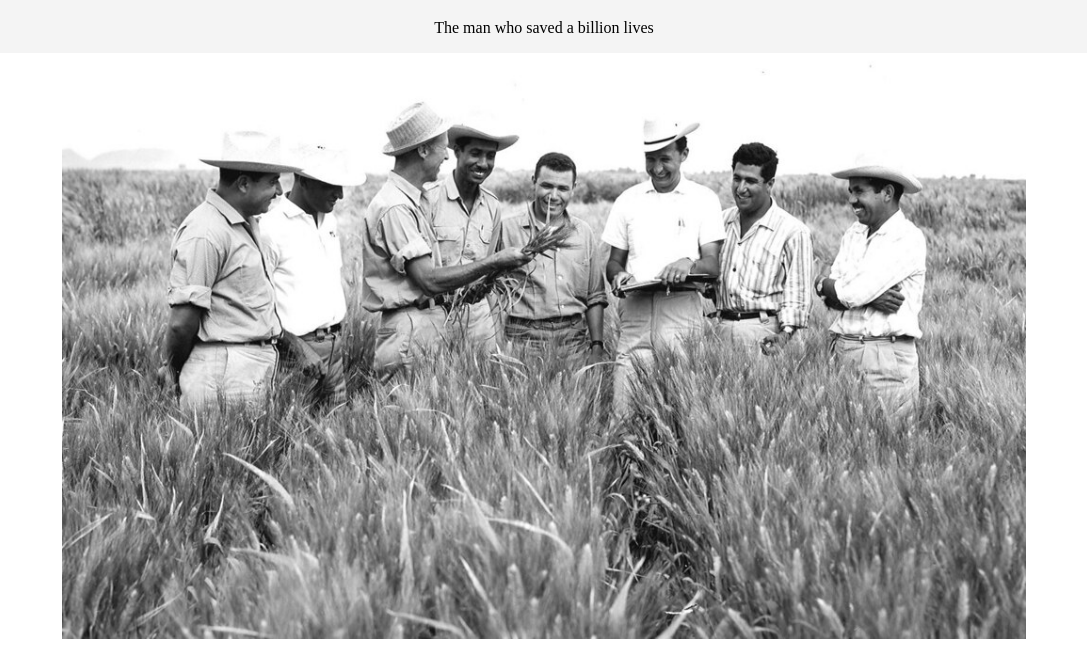
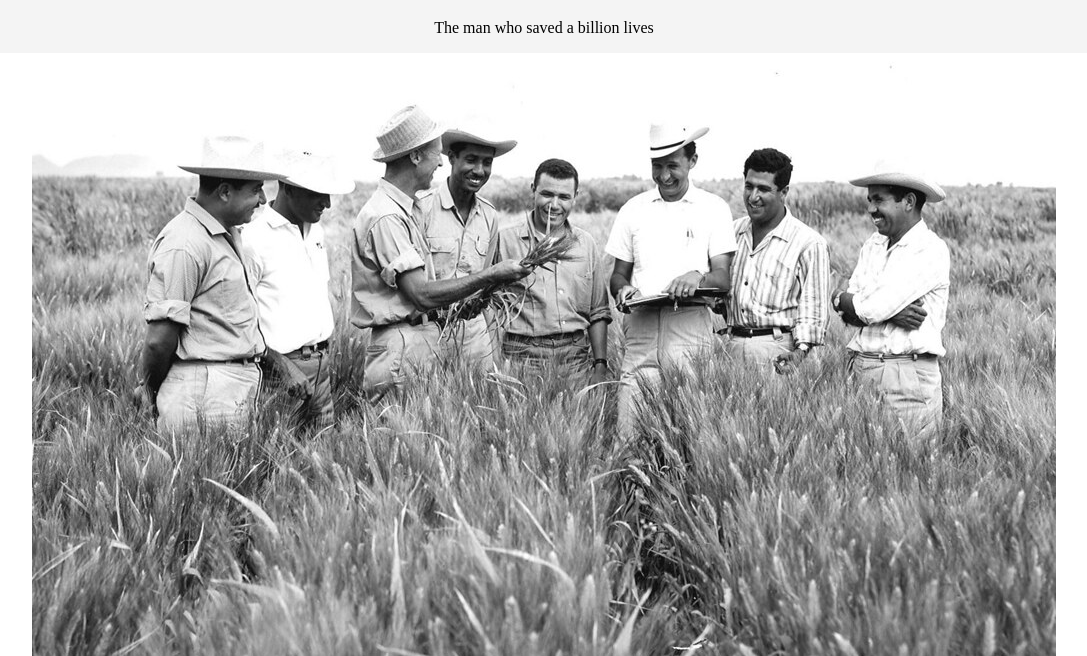
Before and after one commit to Natalielinen/tribute-page, a plain HTML site: page index.html in a window 1280 px wide. Shown: the part 101-757 px from the top of the page, without its empty margins (96-1183 px from the left). Drawn offline with Linux system fonts and the light colour scheme.

Commit message:
Refactoring

```diff
--- a/index.html
+++ b/index.html
@@ -11,7 +11,7 @@
         <h1 id="title">Dr. Norman Borlaug</h1>
         <p>The man who saved a billion lives</p>
         <div id="img-div">
-            <img id="image" src="/img/main_photo.jpg"  alt="Dr. Norman Borlaug">
+            <img id="image" src="img/main_photo.jpg"  alt="Dr. Norman Borlaug" width="1024" height="623">
             <p id="img-caption">Dr. Norman Borlaug, third from the left, trains biologists in Mexico on how to increase wheat yields - part of his life-long war on hunger.</p>
         </div>
 
@@ -40,5 +40,6 @@
     <p>-- Indian Prime Minister Manmohan Singh</p>
     <h3>If you have time, you should read more about this incredible human being on his <a id="tribute-link" href="https://en.wikipedia.org/wiki/Norman_Borlaug" target="_blank">Wikipedia entry</a>.</h3>
     </main>
+    <script src="https://cdn.freecodecamp.org/testable-projects-fcc/v1/bundle.js"></script>
 </body>
 </html>
--- a/style.css
+++ b/style.css
@@ -16,7 +16,10 @@ p{
     text-align: center;
 }
 #image {
-    width:80%;
+    display: block;
+    max-width: 1024px;
+    height: auto;
+    margin: 0 auto;
 }
 #img-div{
     text-align: center;
```
